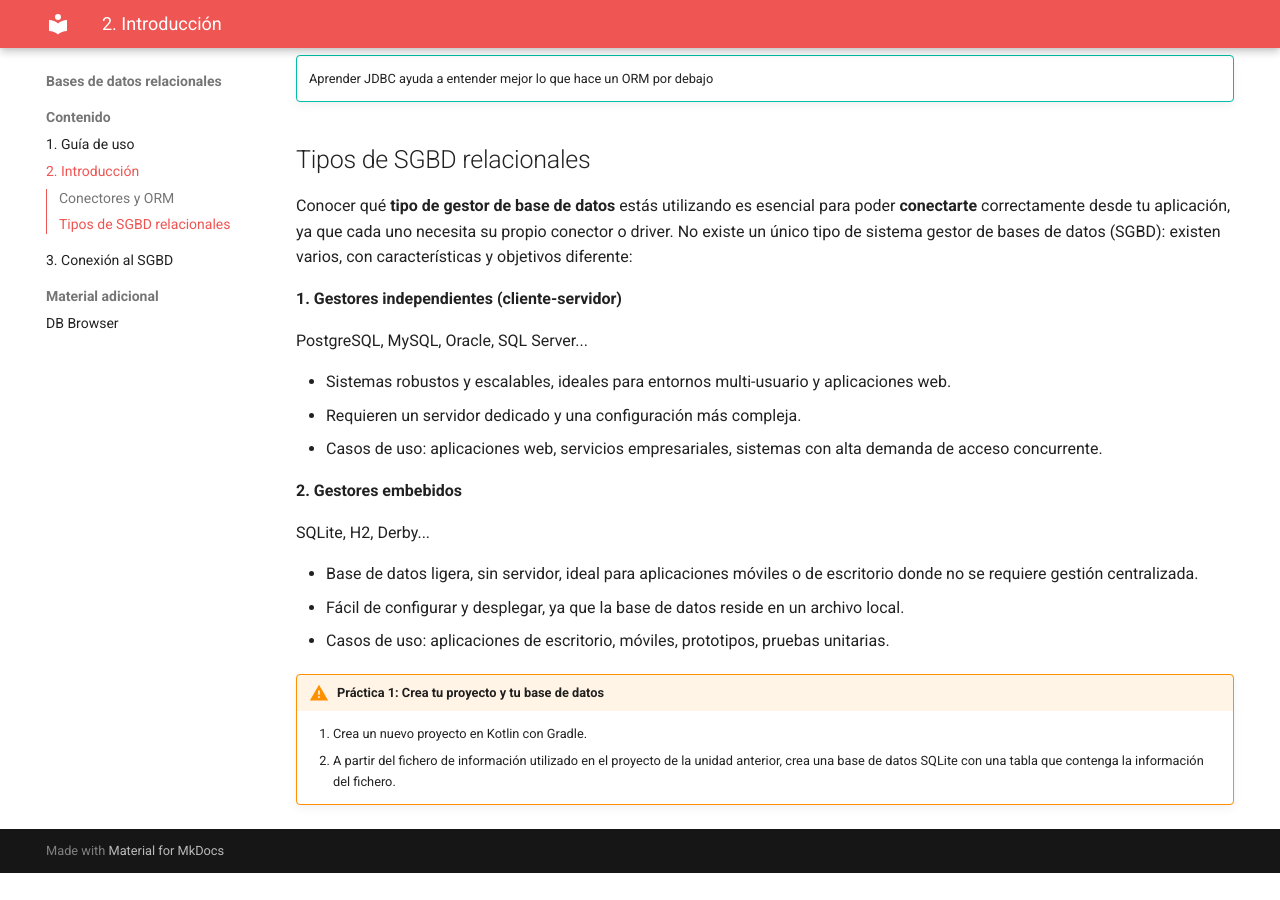
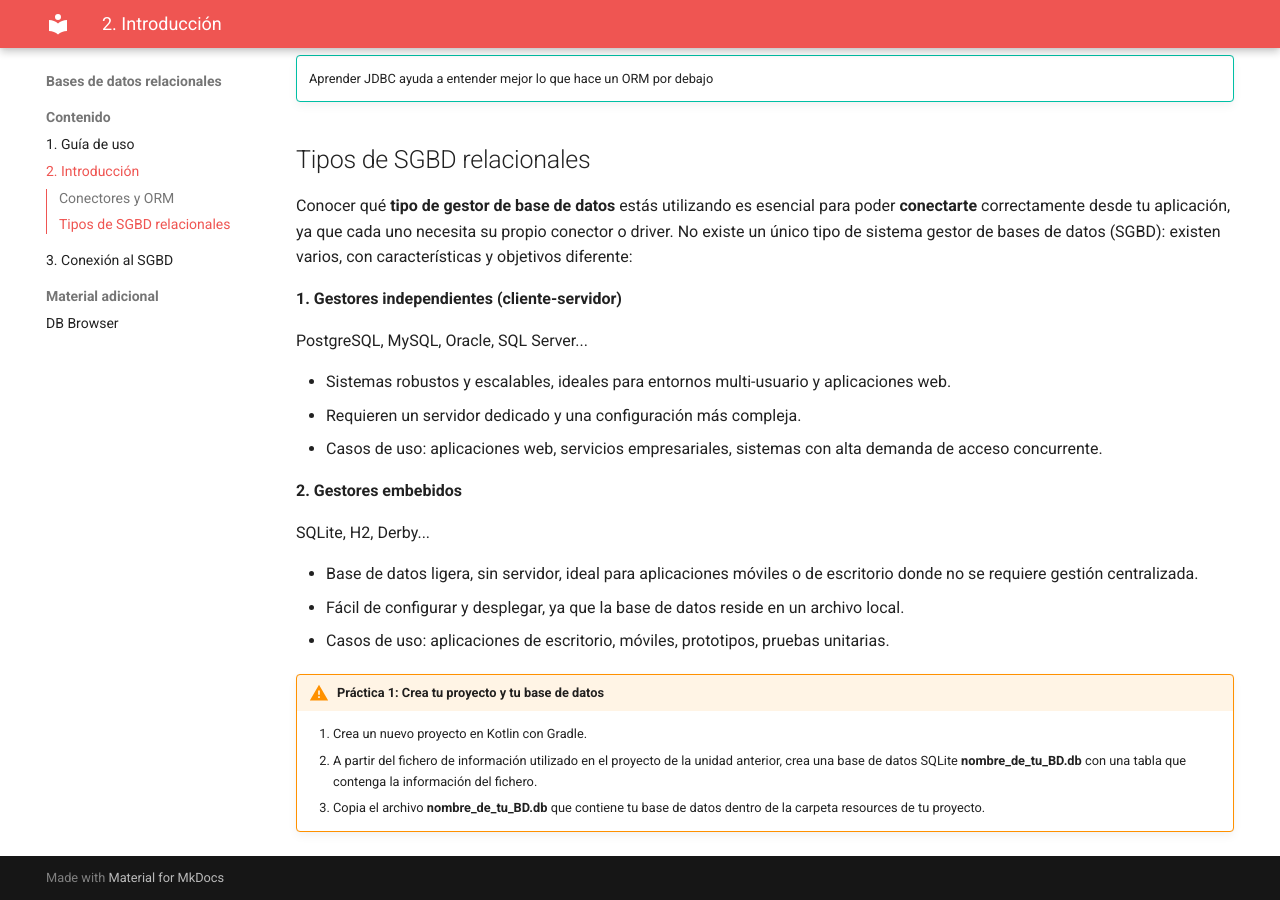
Before and after one commit to bpaterna/AD_BD_REL, an MkDocs documentation site: the page built from docs/introduccion.md, in a window 1280 px wide and 900 px high, scrolled down 2586 px. Built offline with MkDocs 1.6.1 and Material for MkDocs 9.7.7, drawn with Linux system fonts in a browser that asks for light colours; before the commit the page ends 3459 px from its top, so only the background shows below that.

Commit message:
Update introduccion.md

```diff
--- a/docs/introduccion.md
+++ b/docs/introduccion.md
@@ -100,4 +100,5 @@ SQLite, H2, Derby...
 
 !!! warning "Práctica 1: Crea tu proyecto y tu base de datos"
     1. Crea un nuevo proyecto en Kotlin con Gradle.
-    2. A partir del fichero de información utilizado en el proyecto de la unidad anterior, crea una base de datos SQLite con una tabla que contenga la información del fichero.
+    2. A partir del fichero de información utilizado en el proyecto de la unidad anterior, crea una base de datos SQLite **nombre_de_tu_BD.db** con una tabla que contenga la información del fichero.
+    3. Copia el archivo **nombre_de_tu_BD.db** que contiene tu base de datos dentro de la carpeta resources de tu proyecto.
```
